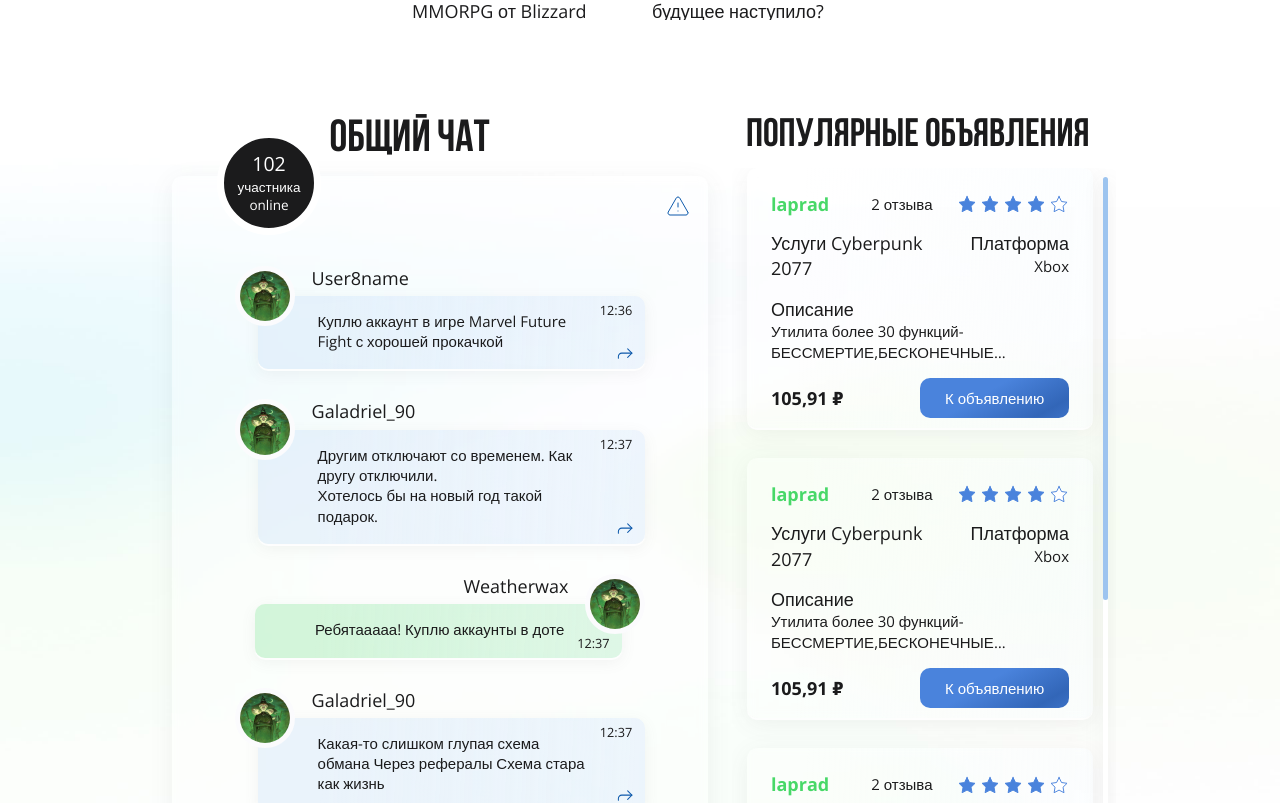
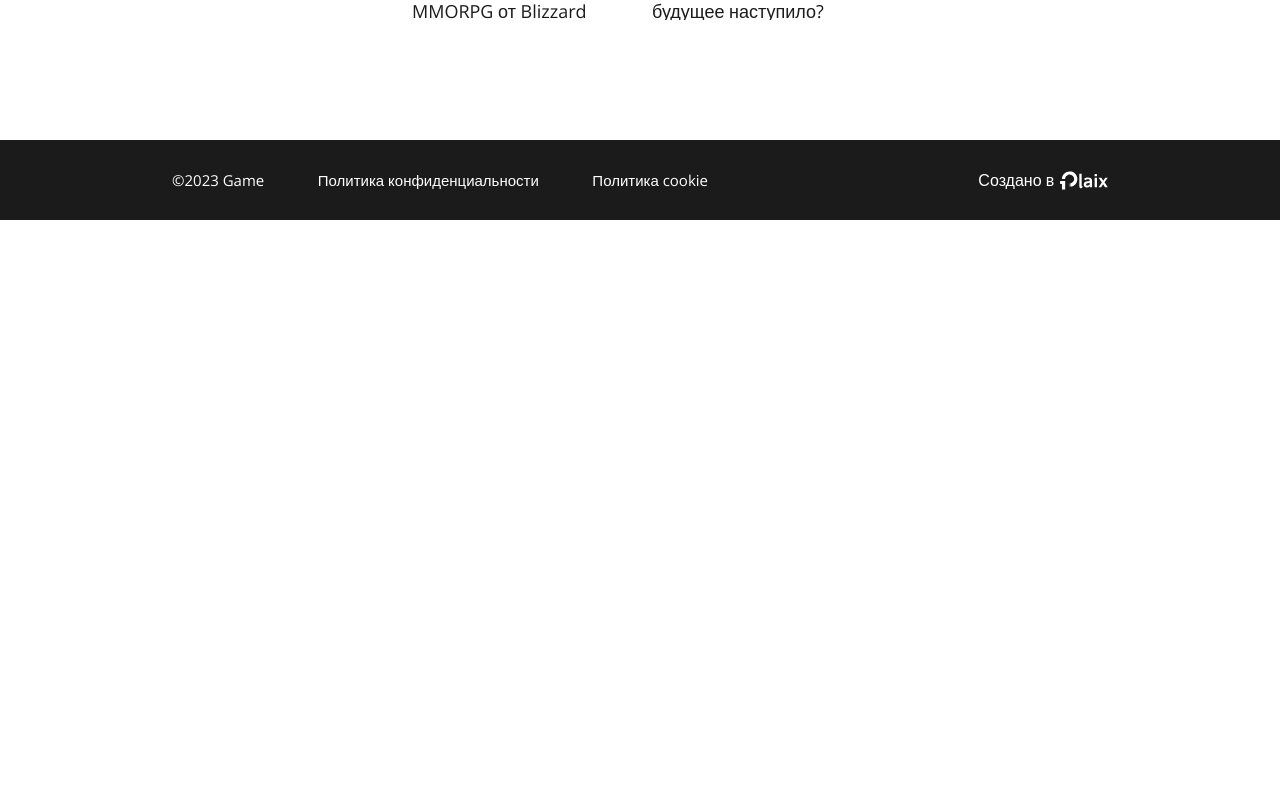
Before and after one commit to PIaiX/purchases, a React (Create React App) app: page /#/ in a window 1280 px wide. Shown: the part 2803-3606 px from the top of the page. After the commit the page ends 3023 px from the top, so only its background shows below. Built offline with nearby package versions, Linux system fonts and the light colour scheme.

Commit message:
Fix: popular ads and chat deleted on Home page

```diff
--- a/src/pages/Home.jsx
+++ b/src/pages/Home.jsx
@@ -31,55 +31,6 @@ const Home = () => {
       <Container>
         <BlogSection/>
       </Container>
-
-      {
-        (!isMobileLG) &&
-        <section className='sec-bottom'>
-          <Container>
-            <Row className='mb-md-5'>
-              <Col xs={12} lg={7} xxl={8}>
-                <section className='sec-chat'>
-                  <h2>Общий чат</h2>
-                </section>
-                <Chat/>
-              </Col>
-              <Col xs={12} lg={5} xxl={4}>
-                <section className='sec-popular'>
-                  <h2>Популярные объявления</h2>
-                  <Swiper
-                    modules={[Scrollbar, Mousewheel]}
-                    className='offers-slider'
-                    spaceBetween={30}
-                    slidesPerView={'auto'}
-                    direction={'vertical'}
-                    scrollbar={{ draggable: true }}
-                    mousewheel={{releaseOnEdges: true}}
-                  >
-                    <SwiperSlide>
-                      <OfferCard/>
-                    </SwiperSlide>
-                    <SwiperSlide>
-                      <OfferCard/>
-                    </SwiperSlide>
-                    <SwiperSlide>
-                      <OfferCard/>
-                    </SwiperSlide>
-                    <SwiperSlide>
-                      <OfferCard/>
-                    </SwiperSlide>
-                    <SwiperSlide>
-                      <OfferCard/>
-                    </SwiperSlide>
-                    <SwiperSlide>
-                      <OfferCard/>
-                    </SwiperSlide>
-                  </Swiper>
-                </section>
-              </Col>
-            </Row>
-          </Container>
-        </section>
-      }
     </main>
   );
 };
```
